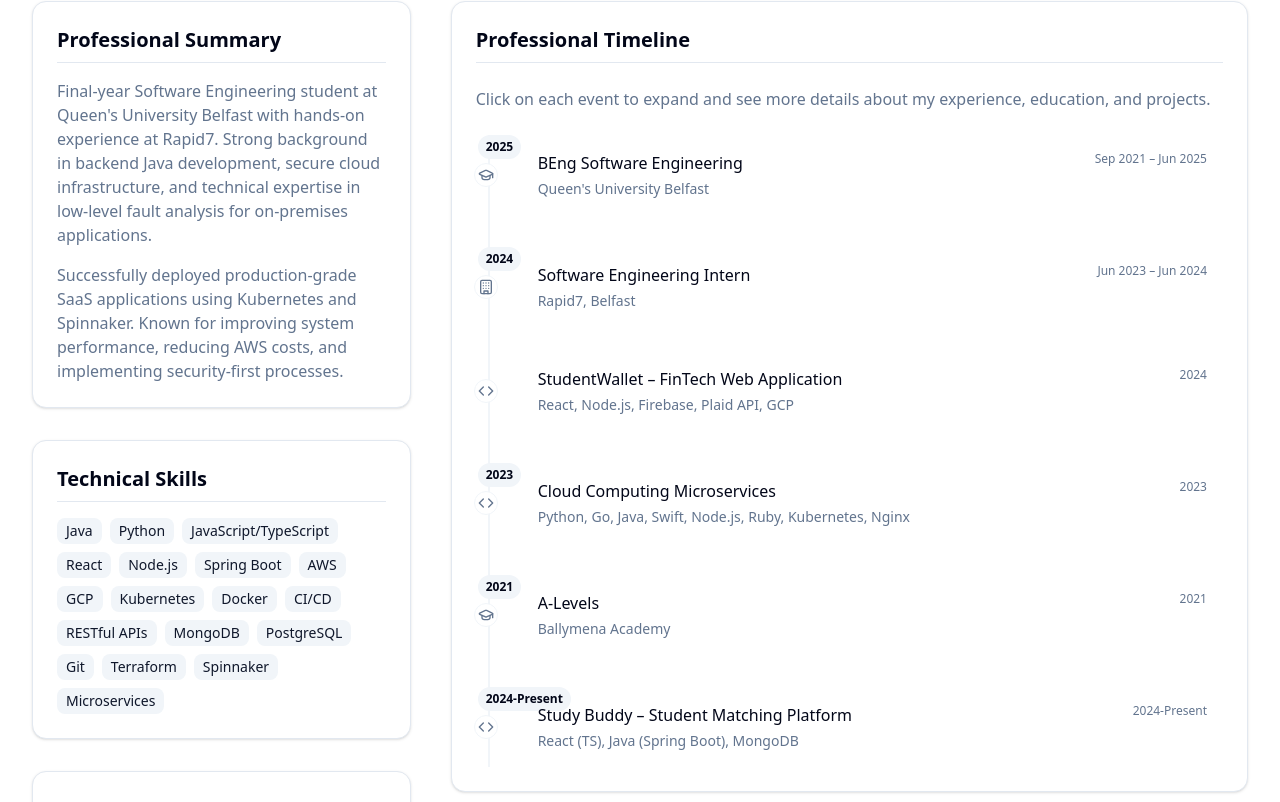
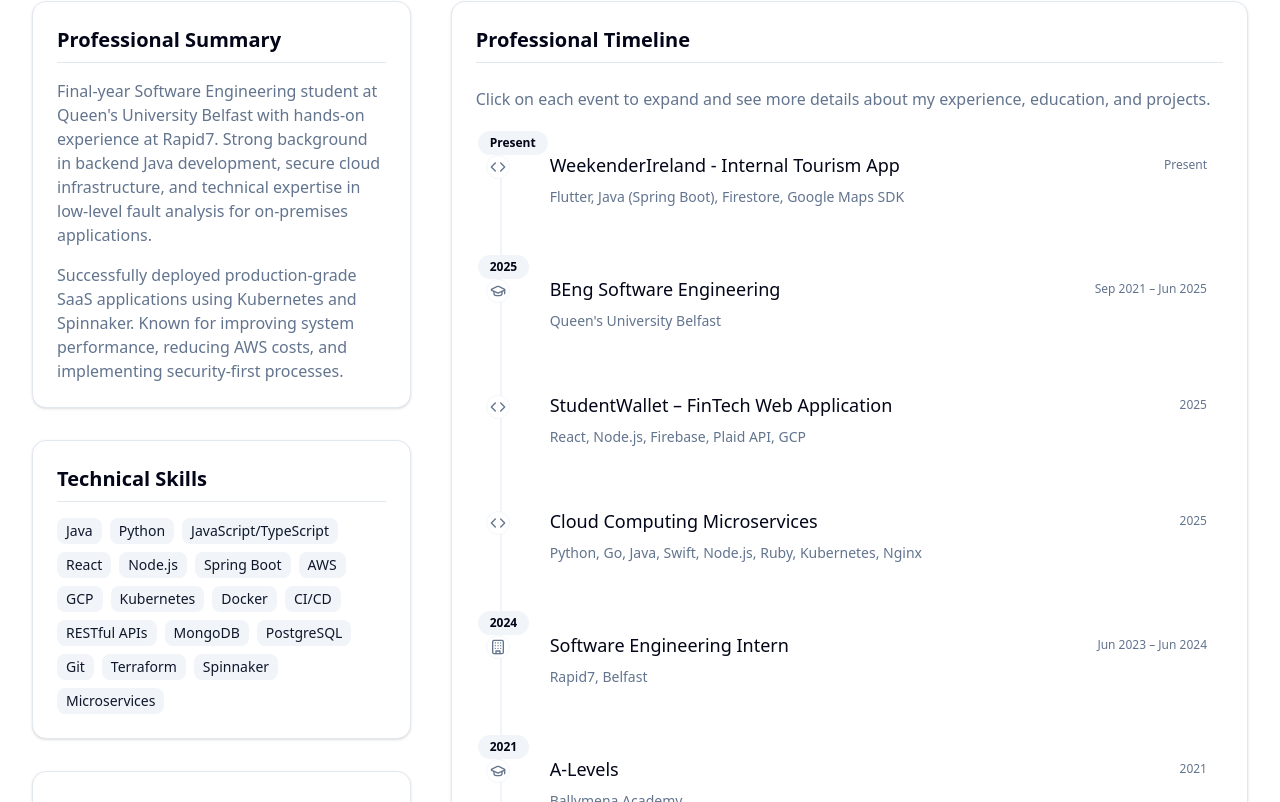
Before and after one commit to emcpherson02/portfolio-website, a Next.js app: page /resume in a window 1280 px wide. Shown: the part 598-1400 px from the top of the page. Built offline with nearby package versions, Linux system fonts and the light colour scheme.

Commit message:
Improved interactive timeline for resume page.

```diff
--- a/src/app/resume/page.tsx
+++ b/src/app/resume/page.tsx
@@ -48,7 +48,7 @@
         id: 'project-studentwallet',
         title: 'StudentWallet – FinTech Web Application',
         organization: 'React, Node.js, Firebase, Plaid API, GCP',
-        date: '2024',
+        date: '2025',
         category: 'project',
         description: [
             'Built a full-stack budgeting platform with secure bank connectivity via Plaid.',
@@ -60,7 +60,7 @@
         id: 'project-microservices',
         title: 'Cloud Computing Microservices',
         organization: 'Python, Go, Java, Swift, Node.js, Ruby, Kubernetes, Nginx',
-        date: '2023',
+        date: '2025',
         category: 'project',
         description: [
             'Designed and deployed containerized services in multiple languages.',
@@ -69,15 +69,14 @@
         ]
     },
     {
-        id: 'project-studybuddy',
-        title: 'Study Buddy – Student Matching Platform',
-        organization: 'React (TS), Java (Spring Boot), MongoDB',
-        date: '2024-Present',
+        id: 'weekender-ireland',
+        title: 'WeekenderIreland - Internal Tourism App',
+        organization: 'Flutter, Java (Spring Boot), Firestore, Google Maps SDK',
+        date: 'Present',
         category: 'project',
         description: [
-            'Matchmaking system to pair students by learning style and schedule.',
-            'Implementing backend services using Spring Boot and MongoDB with REST API-based logic.',
-            'Designed to address social and academic integration challenges faced by neurodivergent and international students.'
+            'A gamified internal tourism app for Ireland, displaying a map with activities to explore. ' +
+            'Users earn points for completing activities and can compare scores with friends.'
         ]
     },
     {
@@ -109,7 +108,6 @@
     const [showLoading, setShowLoading] = useState(true);
     const [resumeReady, setResumeReady] = useState(false);
 
-    // Add id to body to allow scrolling to top
     useEffect(() => {
         document.body.id = 'resume';
     }, []);
--- a/src/components/resume/InteractiveTimeline.tsx
+++ b/src/components/resume/InteractiveTimeline.tsx
@@ -1,4 +1,3 @@
-// src/components/resume/InteractiveTimeline.tsx
 'use client'
 
 import { motion } from "framer-motion";
@@ -24,19 +23,35 @@
 export function InteractiveTimeline({ events, className }: InteractiveTimelineProps) {
     const [activeEvent, setActiveEvent] = useState<string | null>(null);
 
-    // Group events by year
+
+    // Group events by year but handle "Present" specially
     const eventsByYear = events.reduce<Record<string, TimelineEvent[]>>((acc, event) => {
-        // Extract year from date
-        const year = event.date.split(' ').pop() || '';
-        if (!acc[year]) {
-            acc[year] = [];
+        // Extract year from date, handling "Present" case
+        let yearKey = "Present";
+
+        if (event.date.includes("Present")) {
+            yearKey = "Present";
+        } else {
+            // Extract the last year mentioned in the date string
+            const yearMatch = event.date.match(/\d{4}(?!.*\d{4})/);
+            if (yearMatch) {
+                yearKey = yearMatch[0];
+            }
         }
-        acc[year].push(event);
+
+        if (!acc[yearKey]) {
+            acc[yearKey] = [];
+        }
+        acc[yearKey].push(event);
         return acc;
     }, {});
 
-    // Sort years in descending order
-    const sortedYears = Object.keys(eventsByYear).sort((a, b) => Number(b) - Number(a));
+    // Sort years in descending order, with "Present" at the top
+    const sortedYears = Object.keys(eventsByYear).sort((a, b) => {
+        if (a === "Present") return -1;
+        if (b === "Present") return 1;
+        return parseInt(b) - parseInt(a);
+    });
 
     const getIconForCategory = (category: string, isActive: boolean = false) => {
         const iconClass = cn("h-4 w-4", isActive ? "text-primary" : "text-muted-foreground");
@@ -56,11 +71,11 @@
     return (
         <div className={cn("relative", className)}>
             {/* Main Timeline */}
-            <div className="border-l-2 border-muted ml-3 pl-8 space-y-8">
+            <div className="border-l-2 border-muted ml-6 pl-8 space-y-8">
                 {sortedYears.map((year) => (
                     <div key={year} className="relative">
                         {/* Year label */}
-                        <div className="absolute -left-11 bg-muted rounded-full px-2 py-1 text-xs font-semibold">
+                        <div className="absolute -left-14 -top-1 bg-muted rounded-full px-3 py-1 text-xs font-semibold">
                             {year}
                         </div>
 
@@ -81,15 +96,15 @@
                                         whileHover={{ x: 2 }}
                                         whileTap={{ scale: 0.98 }}
                                     >
-                                        {/* Icon circle - fixed positioning */}
-                                        <div className="absolute -left-12 top-1/2 -translate-y-1/2 h-6 w-6 rounded-full bg-background border border-muted flex items-center justify-center">
+                                        {/* Icon circle - adjusted positioning */}
+                                        <div className="absolute -left-12 top-5 h-6 w-6 rounded-full bg-background border border-muted flex items-center justify-center">
                                             {event.icon || getIconForCategory(event.category, isActive)}
                                         </div>
 
                                         {/* Title and date row */}
-                                        <div className="flex flex-wrap md:flex-nowrap justify-between gap-2 mb-1">
+                                        <div className="flex flex-col md:flex-row md:justify-between md:items-center gap-1 mb-2">
                                             <h3 className={cn(
-                                                "font-medium",
+                                                "font-medium text-base md:text-lg",
                                                 isActive ? "text-primary" : ""
                                             )}>
                                                 {event.title}
@@ -100,7 +115,7 @@
                                         </div>
 
                                         {/* Organization */}
-                                        <p className="text-sm text-muted-foreground">{event.organization}</p>
+                                        <p className="text-sm text-muted-foreground mb-1">{event.organization}</p>
 
                                         {/* Expanded content */}
                                         {isActive && (
--- a/src/components/resume/ResumeNav.tsx
+++ b/src/components/resume/ResumeNav.tsx
@@ -1,9 +1,7 @@
 'use client'
 
 import Link from "next/link";
-import { cn } from "@/lib/utils";
-import { motion } from "framer-motion";
-import { ArrowLeft, Home } from "lucide-react";
+import {  Home } from "lucide-react";
 
 export function ResumeNav() {
     return (
```
